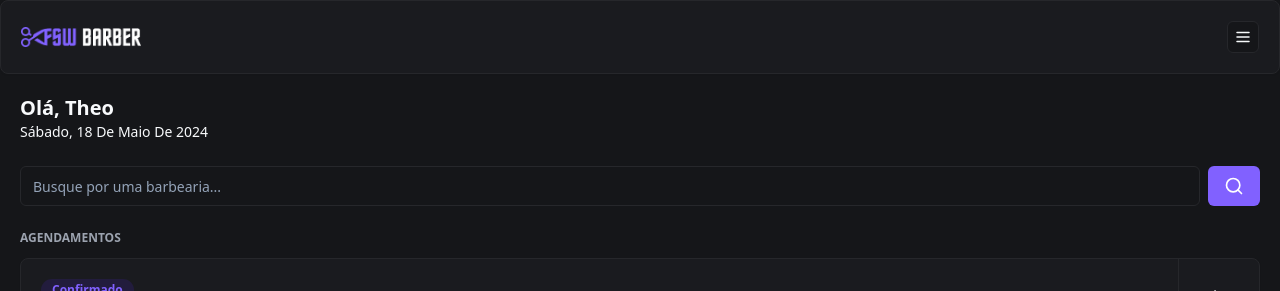
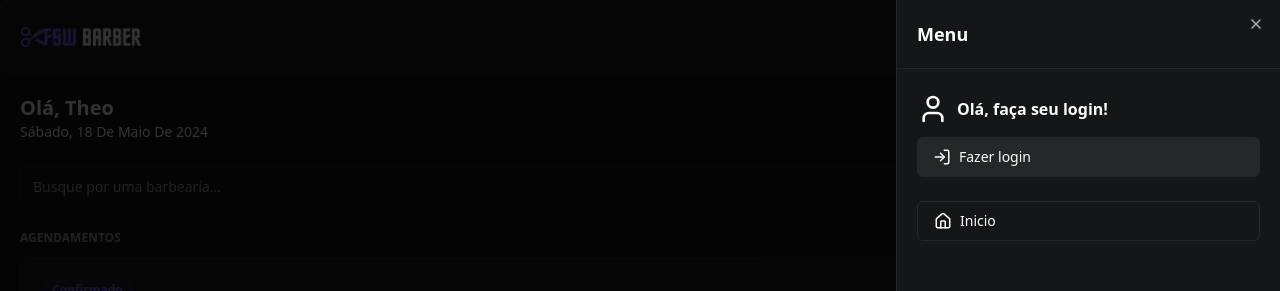
Before and after one commit to lucaslima44/fsw-barber, a Next.js app: page / in a window 1280 px wide. Both pictures are taken after a click on the button 1243 px from the left and 37 px from the top of the page. Shown: the top 291 px of the page. Built offline with nearby package versions, Linux system fonts and the light colour scheme; no server answers; the database is empty.

Commit message:
feat: add sign in and sign out

```diff
--- a/app/_components/header.tsx
+++ b/app/_components/header.tsx
@@ -1,16 +1,98 @@
+"use client";
+
 import Image from "next/image";
 import { Card, CardContent } from "./ui/card";
 import { Button } from "./ui/button";
-import { MenuIcon } from "lucide-react";
+import {
+  CalendarIcon,
+  HomeIcon,
+  LogInIcon,
+  LogOutIcon,
+  MenuIcon,
+  UserIcon,
+} from "lucide-react";
+import {
+  Sheet,
+  SheetContent,
+  SheetHeader,
+  SheetTitle,
+  SheetTrigger,
+} from "./ui/sheet";
+import { signIn, signOut, useSession } from "next-auth/react";
+import { Avatar } from "./ui/avatar";
+import { AvatarImage } from "@radix-ui/react-avatar";
+import Link from "next/link";
 
 const Header = () => {
+  const { data, status } = useSession();
+
+  const handleLogoutClick = () => signOut();
+  const handleLoginClick = () => signIn("google");
   return (
     <Card>
       <CardContent className="flex flex-row items-center justify-between p-5">
         <Image src="/logo.png" alt="FSW Barber" height={22} width={120} />
-        <Button variant="outline" size="icon" className="h-8 w-8">
-          <MenuIcon size={18} />
-        </Button>
+        <Sheet>
+          <SheetTrigger asChild>
+            <Button variant="outline" size="icon" className="h-8 w-8">
+              <MenuIcon size={18} />
+            </Button>
+          </SheetTrigger>
+
+          <SheetContent className="p-0">
+            <SheetHeader className="border-b border-solid border-secondary p-5 text-left">
+              <SheetTitle>Menu</SheetTitle>
+            </SheetHeader>
+
+            {data?.user ? (
+              <div className="flex items-center justify-between px-5 py-6">
+                <div className="flex items-center gap-3 px-5 py-6">
+                  <Avatar>
+                    <AvatarImage src={data.user?.image ?? ""} />
+                  </Avatar>
+
+                  <h2 className="font-bold">{data.user.name}</h2>
+                </div>
+                <Button variant="secondary" size="icon">
+                  <LogOutIcon onClick={handleLogoutClick} />
+                </Button>
+              </div>
+            ) : (
+              <div className=" flex flex-col gap-3 px-5 py-6">
+                <div className="flex items-center gap-2">
+                  <UserIcon size={32} />
+                  <h2 className="font-bold">Olá, faça seu login!</h2>
+                </div>
+                <Button
+                  variant="secondary"
+                  className="w-full justify-start"
+                  onClick={handleLoginClick}
+                >
+                  <LogInIcon className="mr-2" size={18} />
+                  Fazer login
+                </Button>
+              </div>
+            )}
+
+            <div className="flex flex-col gap-3 px-5">
+              <Button variant="outline" className="justify-start" asChild>
+                <Link href="/">
+                  <HomeIcon size={18} className="mr-2" />
+                  Inicio
+                </Link>
+              </Button>
+
+              {data?.user && (
+                <Button variant="outline" className="justify-start" asChild>
+                  <Link href="/bookings">
+                    <CalendarIcon size={18} className="mr-2" />
+                    Agendamentos
+                  </Link>
+                </Button>
+              )}
+            </div>
+          </SheetContent>
+        </Sheet>
       </CardContent>
     </Card>
   );
--- /dev/null
+++ b/app/_components/ui/sheet.tsx
@@ -0,0 +1,140 @@
+"use client"
+
+import * as React from "react"
+import * as SheetPrimitive from "@radix-ui/react-dialog"
+import { cva, type VariantProps } from "class-variance-authority"
+import { X } from "lucide-react"
+
+import { cn } from "@/app/_lib/utils"
+
+const Sheet = SheetPrimitive.Root
+
+const SheetTrigger = SheetPrimitive.Trigger
+
+const SheetClose = SheetPrimitive.Close
+
+const SheetPortal = SheetPrimitive.Portal
+
+const SheetOverlay = React.forwardRef<
+  React.ElementRef<typeof SheetPrimitive.Overlay>,
+  React.ComponentPropsWithoutRef<typeof SheetPrimitive.Overlay>
+>(({ className, ...props }, ref) => (
+  <SheetPrimitive.Overlay
+    className={cn(
+      "fixed inset-0 z-50 bg-black/80  data-[state=open]:animate-in data-[state=closed]:animate-out data-[state=closed]:fade-out-0 data-[state=open]:fade-in-0",
+      className
+    )}
+    {...props}
+    ref={ref}
+  />
+))
+SheetOverlay.displayName = SheetPrimitive.Overlay.displayName
+
+const sheetVariants = cva(
+  "fixed z-50 gap-4 bg-background p-6 shadow-lg transition ease-in-out data-[state=open]:animate-in data-[state=closed]:animate-out data-[state=closed]:duration-300 data-[state=open]:duration-500",
+  {
+    variants: {
+      side: {
+        top: "inset-x-0 top-0 border-b data-[state=closed]:slide-out-to-top data-[state=open]:slide-in-from-top",
+        bottom:
+          "inset-x-0 bottom-0 border-t data-[state=closed]:slide-out-to-bottom data-[state=open]:slide-in-from-bottom",
+        left: "inset-y-0 left-0 h-full w-3/4 border-r data-[state=closed]:slide-out-to-left data-[state=open]:slide-in-from-left sm:max-w-sm",
+        right:
+          "inset-y-0 right-0 h-full w-3/4  border-l data-[state=closed]:slide-out-to-right data-[state=open]:slide-in-from-right sm:max-w-sm",
+      },
+    },
+    defaultVariants: {
+      side: "right",
+    },
+  }
+)
+
+interface SheetContentProps
+  extends React.ComponentPropsWithoutRef<typeof SheetPrimitive.Content>,
+    VariantProps<typeof sheetVariants> {}
+
+const SheetContent = React.forwardRef<
+  React.ElementRef<typeof SheetPrimitive.Content>,
+  SheetContentProps
+>(({ side = "right", className, children, ...props }, ref) => (
+  <SheetPortal>
+    <SheetOverlay />
+    <SheetPrimitive.Content
+      ref={ref}
+      className={cn(sheetVariants({ side }), className)}
+      {...props}
+    >
+      {children}
+      <SheetPrimitive.Close className="absolute right-4 top-4 rounded-sm opacity-70 ring-offset-background transition-opacity hover:opacity-100 focus:outline-none focus:ring-2 focus:ring-ring focus:ring-offset-2 disabled:pointer-events-none data-[state=open]:bg-secondary">
+        <X className="h-4 w-4" />
+        <span className="sr-only">Close</span>
+      </SheetPrimitive.Close>
+    </SheetPrimitive.Content>
+  </SheetPortal>
+))
+SheetContent.displayName = SheetPrimitive.Content.displayName
+
+const SheetHeader = ({
+  className,
+  ...props
+}: React.HTMLAttributes<HTMLDivElement>) => (
+  <div
+    className={cn(
+      "flex flex-col space-y-2 text-center sm:text-left",
+      className
+    )}
+    {...props}
+  />
+)
+SheetHeader.displayName = "SheetHeader"
+
+const SheetFooter = ({
+  className,
+  ...props
+}: React.HTMLAttributes<HTMLDivElement>) => (
+  <div
+    className={cn(
+      "flex flex-col-reverse sm:flex-row sm:justify-end sm:space-x-2",
+      className
+    )}
+    {...props}
+  />
+)
+SheetFooter.displayName = "SheetFooter"
+
+const SheetTitle = React.forwardRef<
+  React.ElementRef<typeof SheetPrimitive.Title>,
+  React.ComponentPropsWithoutRef<typeof SheetPrimitive.Title>
+>(({ className, ...props }, ref) => (
+  <SheetPrimitive.Title
+    ref={ref}
+    className={cn("text-lg font-semibold text-foreground", className)}
+    {...props}
+  />
+))
+SheetTitle.displayName = SheetPrimitive.Title.displayName
+
+const SheetDescription = React.forwardRef<
+  React.ElementRef<typeof SheetPrimitive.Description>,
+  React.ComponentPropsWithoutRef<typeof SheetPrimitive.Description>
+>(({ className, ...props }, ref) => (
+  <SheetPrimitive.Description
+    ref={ref}
+    className={cn("text-sm text-muted-foreground", className)}
+    {...props}
+  />
+))
+SheetDescription.displayName = SheetPrimitive.Description.displayName
+
+export {
+  Sheet,
+  SheetPortal,
+  SheetOverlay,
+  SheetTrigger,
+  SheetClose,
+  SheetContent,
+  SheetHeader,
+  SheetFooter,
+  SheetTitle,
+  SheetDescription,
+}
--- a/package.json
+++ b/package.json
@@ -15,6 +15,7 @@
     "@auth/prisma-adapter": "^2.1.0",
     "@prisma/client": "^5.14.0",
     "@radix-ui/react-avatar": "^1.0.4",
+    "@radix-ui/react-dialog": "^1.0.5",
     "@radix-ui/react-slot": "^1.0.2",
     "class-variance-authority": "^0.7.0",
     "clsx": "^2.1.1",
```
Also changed, not shown: app/api/auth/[...nextauth]/route.ts (renamed from app/app/api/auth/[...nextauth]/route.ts), 1 other file (tests, documents, lock files or other folders).
